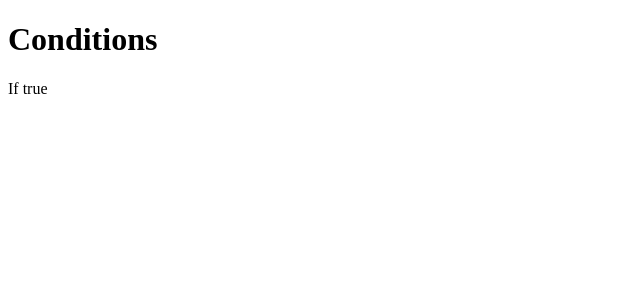
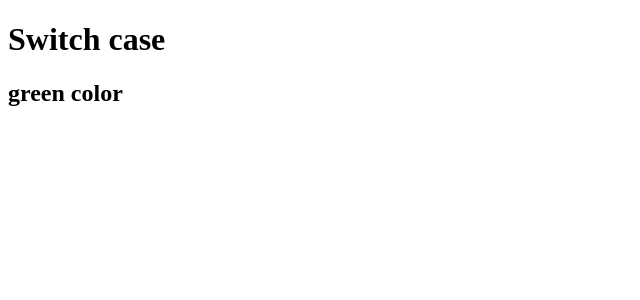
Before and after one commit to chinmayparekh/AngularTutorial, an Angular app: page / in a window 1280 px wide. Shown: the top 300 px of the page, without its empty margins (0-640 px from the left). Built offline with nearby package versions, Linux system fonts and the light colour scheme.

Commit message:
switch statement

```diff
--- a/src/app/app.component.html
+++ b/src/app/app.component.html
@@ -1,29 +1,9 @@
-<!-- <h1>Hello world</h1>
-{{person.age}}
-{{getName()}}
-{{arr}}
-{{arr[0]}}
-<h1>{{siteUrl}}</h1>
+<h1>Switch case</h1>
 
-<app-user-list></app-user-list>
-<app-login></app-login>
-<app-signup></app-signup> -->
+<div [ngSwitch]="color">
 
-<!-- <button (click)="getName(person.name)"> get my name </button>
-<br><br>
-<input type="text" #box1  (keyup.enter)="getName(box1.value)"/>
+  <h2 *ngSwitchCase="'red'">red color</h2>
+  <h2 *ngSwitchCase="'green'">green color</h2>
+  <h2 *ngSwitchCase="'blue'">blue color</h2>
 
-<div style="background-color: aqua;"
-  (mouseover)="getName('mouse is hovering')">
-Mouse hover</div> -->
-
-<!-- <h1>get text box value in angular</h1>
-<input type="text"  #box>
-<button (click)="getValue(box.value)">Get Value</button>
-<h2 >{{current}}</h2> -->
-
-<h1>Conditions</h1>
-<h2 *ngIf="show=='yes'; then ifBlock else elseBlock">
-</h2>
-<ng-template #ifBlock>If true</ng-template>
-<ng-template #elseBlock>If false</ng-template>
+</div>
--- a/src/app/app.component.ts
+++ b/src/app/app.component.ts
@@ -23,4 +23,5 @@ export class AppComponent {
     this.current=value;
   }
   show='yes';
+  color='green';
 }
```
